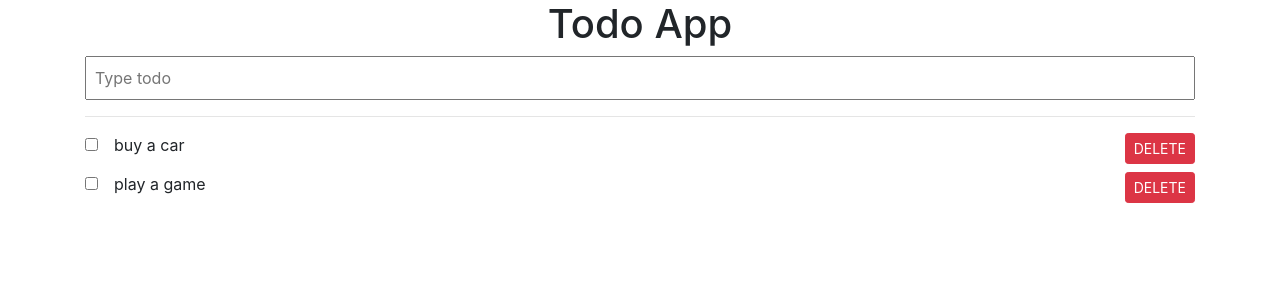
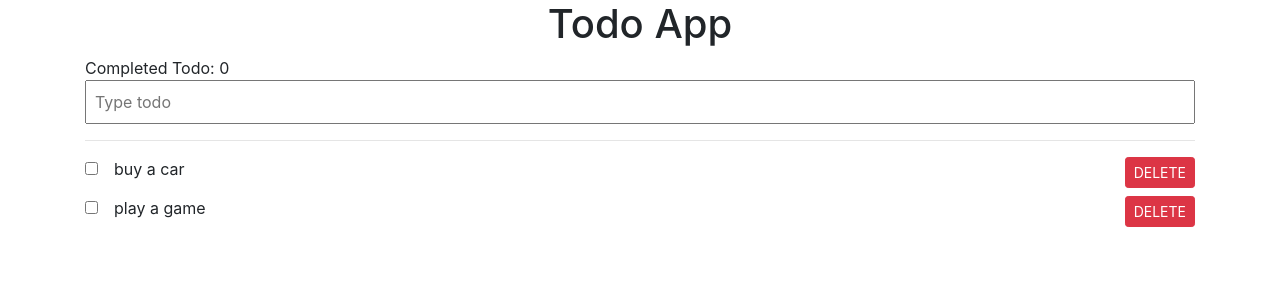
Before and after one commit to YooHyeok/vue2-cli-vuex-todo-app, a Vue app: page / in a window 1280 px wide. Shown: the top 300 px of the page. Built offline with nearby package versions, Linux system fonts and the light colour scheme.

Commit message:
feat: `App.vue` - CompletedTodo import 및 템플릿 적용

```diff
--- a/src/App.vue
+++ b/src/App.vue
@@ -1,7 +1,9 @@
 <template>
   <div id="app" class="container">
     <h1 class="text-center">Todo App</h1>
-
+    <CompletedTodo
+      :todos="todos"
+    />
     <AddTodo
       @add-todo="addTodo"
     />
@@ -17,9 +19,11 @@
 <script>
 import TodoList from '@/components/TodoList.vue'
 import AddTodo from '@/components/AddTodo.vue';
+import CompletedTodo from '@/components/CompletedTodo.vue';
+
 export default {
   components: {
-    TodoList, AddTodo
+    TodoList, AddTodo, CompletedTodo
   },
   data() {
     return {
```
